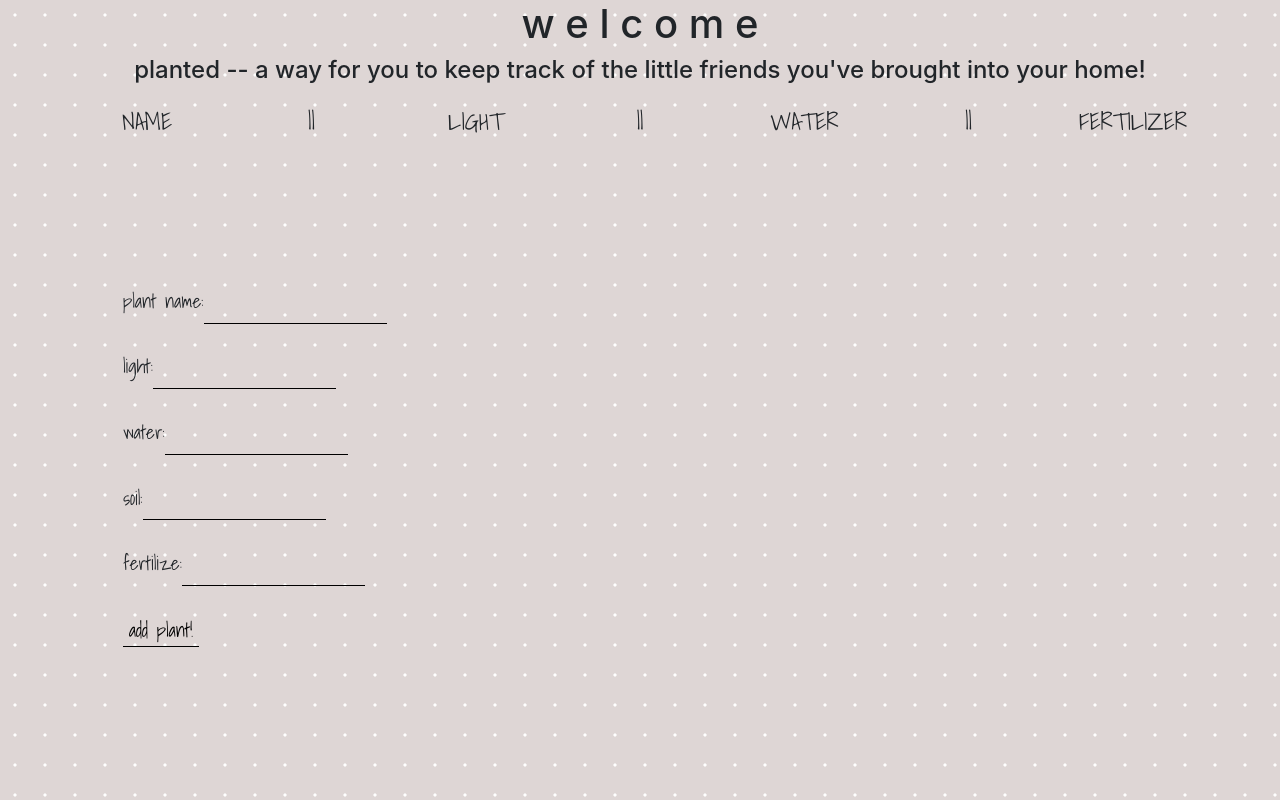
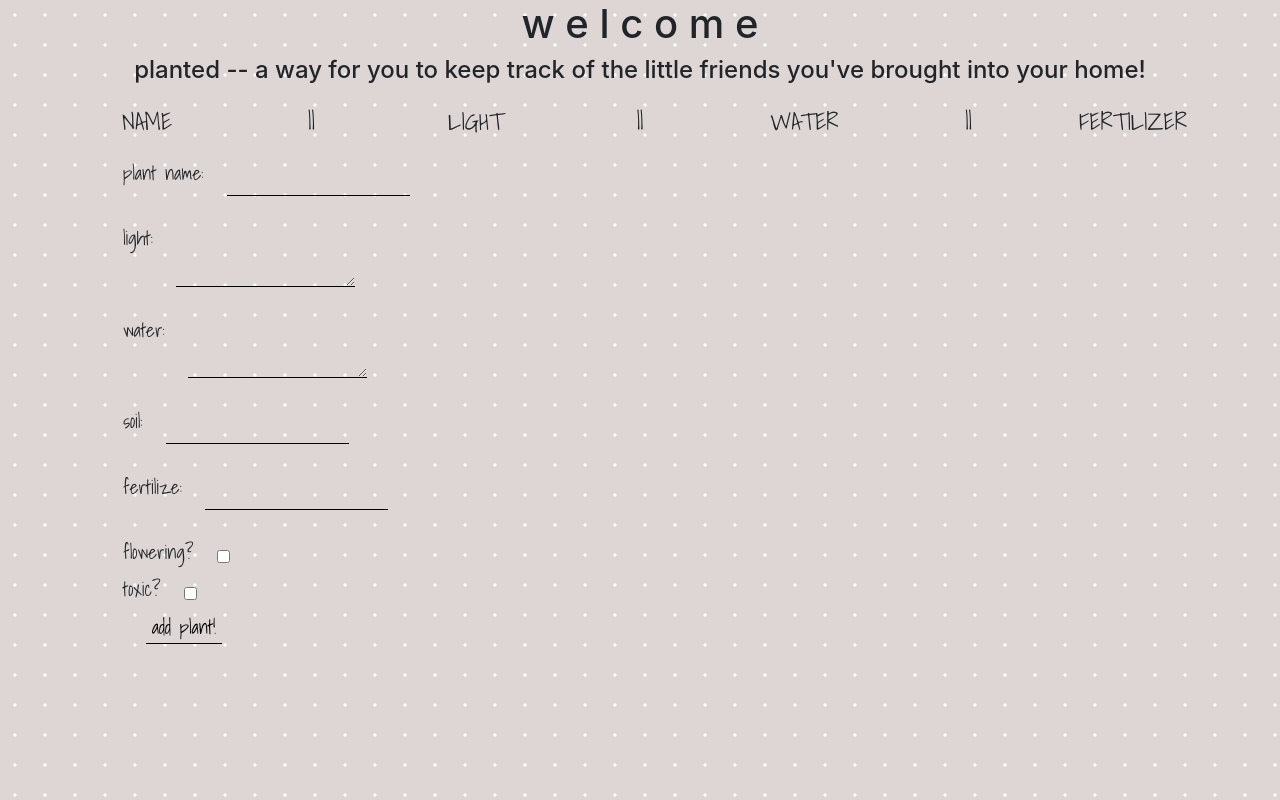
Before and after one commit to paaaarv/planted, a React (Create React App) app: page / in a window 1280 px wide. Built offline with nearby package versions, Linux system fonts and the light colour scheme.

Commit message:
added checkboxes to form

```diff
--- a/src/components/form.js
+++ b/src/components/form.js
@@ -31,6 +31,12 @@ export default class Form extends React.Component{
     console.log(this.state)
   }
 
+  onCheck = (e) =>{
+    this.setState({
+      [e.target.name]: e.target.checked
+    })
+  }
+
 render() {
   return(
     <Container className='form'>
@@ -42,12 +48,12 @@ render() {
       <br/>
       <Row>
       <label> light: </label>
-      <input name='light' type='text' value={this.state.sun} onChange={this.onChange}/>
+      <textarea name='sun' value={this.state.sun} onChange={this.onChange}/>
       </Row>
             <br/>
       <Row>
       <label> water: </label>
-      <input name='water' type='text' value={this.state.water} onChange={this.onChange}/>
+      <textarea name='water'  value={this.state.water} onChange={this.onChange}/>
       </Row>
             <br/>
       <Row>
@@ -61,6 +67,14 @@ render() {
       </Row>
             <br/>
       <Row>
+      <label> flowering?  </label>
+      <input type="checkbox" name="flowering" onChange={this.onCheck}/>
+      </Row>
+      <Row>
+      <label> toxic?  </label>
+      <input type='checkbox' name='toxic' onChange={this.onCheck}/>
+      </Row>
+      <Row>
       <input value="add plant!" type ='submit'></input>
       </Row>
       </form>
--- a/src/index.css
+++ b/src/index.css
@@ -27,14 +27,15 @@ code {
   font-size: 150%;
 }
 .form{
-  margin: 10% ;
+  margin-left: 10%;
   font-family: 'Shadows Into Light', cursive;
   font-size: 120%;
 
 }
-input{
+input,textarea{
   background:transparent;
   outline: none;
   border: 0px;
+  margin-left: 2%;
   border-bottom: 1px solid black;
 }
```
